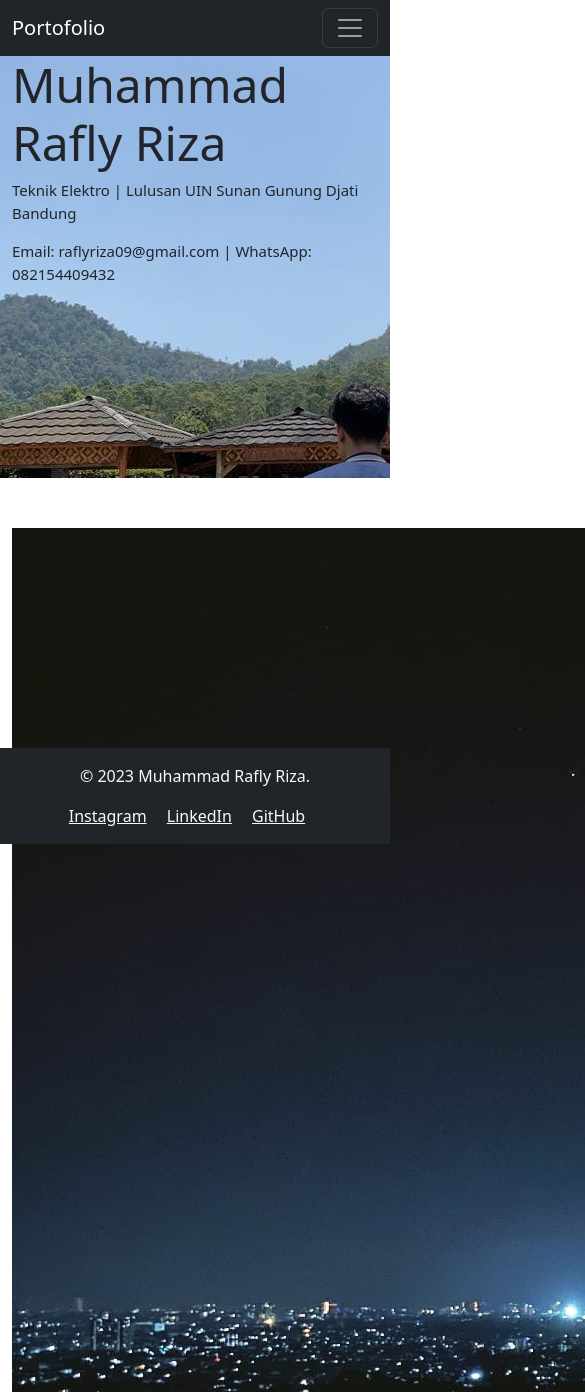
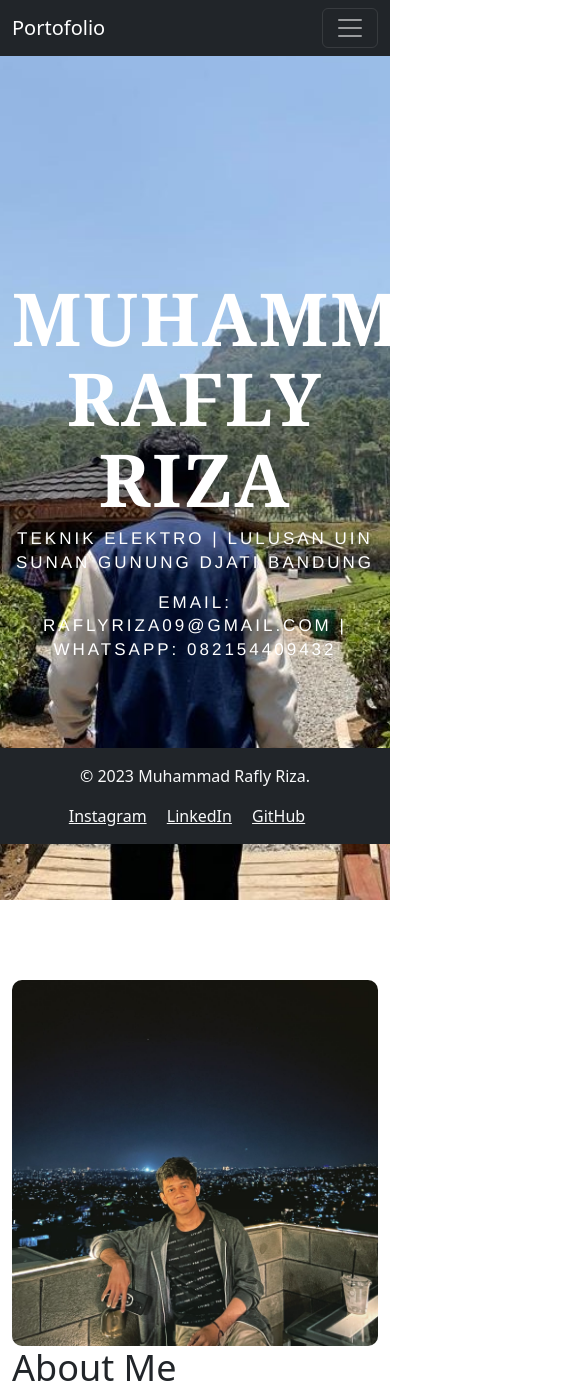
Before and after one commit to revou-trial-SE/12-dec-assignment-Retrayer, a plain HTML site: page index.html in a window 390 px wide. Shown: the top 1392 px of the page, 585 px wide, since content can reach past the window. Drawn offline with nearby package versions, Linux system fonts and the light colour scheme.

Commit message:
Update Index.css

```diff
--- a/CSS/Index.css
+++ b/CSS/Index.css
@@ -1,7 +1,12 @@
 body {
     padding-top: 56px;
 }
-/* General styles for larger screens */
+.about-image img {
+width: 100%;
+border-radius: 10px; /* Untuk memberikan efek sudut melengkung pada gambar */
+}
+
+/* CSS untuk bagian "About" */
 .about-section {
 padding: 80px 0;
 }
@@ -13,44 +18,57 @@ body {
 
 .about-content p {
 font-size: 18px;
-    text-align: justify;
-    line-height: 1.6;
+color: #555; /* Warna teks yang lebih lembut */
+text-align: justify; /* Membuat teks rata kiri-kanan */
+line-height: 1.6; /* Menetapkan tinggi baris agar teks terlihat lebih terorganisir */
+}
+
+/* Efek hover pada gambar */
+.about-image img {
+width: 100%;
+border-radius: 10px; /* Untuk memberikan efek sudut melengkung pada gambar */
+transition: transform 0.5s ease;
+}
+
+/* Efek hover pada gambar */
+.about-image:hover img {
+transform: scale(1.1);
 }
 
 .display-4 {
+font-family: 'Crimson Text',Georgia,"Times New Roman",serif;
+font-weight: 600;
+text-transform: uppercase;
 font-size: 73px;
+letter-spacing: 2px;
+line-height: 1.1em;
+text-align: center;
+color: #fff ;
+}
+.lead {
+font-family: 'Montserrat',Helvetica,Arial,Lucida,sans-serif;
+font-weight: 300;
+text-transform: uppercase;
+font-size: 17px;
+letter-spacing: 3px;
+line-height: 1.4em;
+color: #fff;
+text-align: center;
+
+.navbar-toggler {
+    z-index: 1;
 }
 
-.lead {
-    font-size: 17px;
 }
-
-/* Responsive styles for smaller screens */
-@media (max-width: 767px) {
-    .about-section {
-        padding: 50px 0;
-    }
-
-    .about-content h2 {
-        font-size: 28px;
-        margin-bottom: 15px;
-    }
-
-    .about-content p {
-        font-size: 16px;
-    }
-
-    .display-4 {
-        font-size: 48px;
-    }
-
-    .lead {
-        font-size: 15px;
-    }
-
 .hero-section {
-        min-height: 50vh;
-    }
+min-height: 100vh;
+display: flex;
+align-items: center;
+justify-content: center;
+background-image: url('gambar/WhatsApp Image 2023-12-13 at 20.31.15.jpeg');
+background-size: cover;
+background-position: center;
+background-repeat: no-repeat;
 }
 
 .modal-body {
```
Lines whose indentation alone changed are shown as unchanged.
